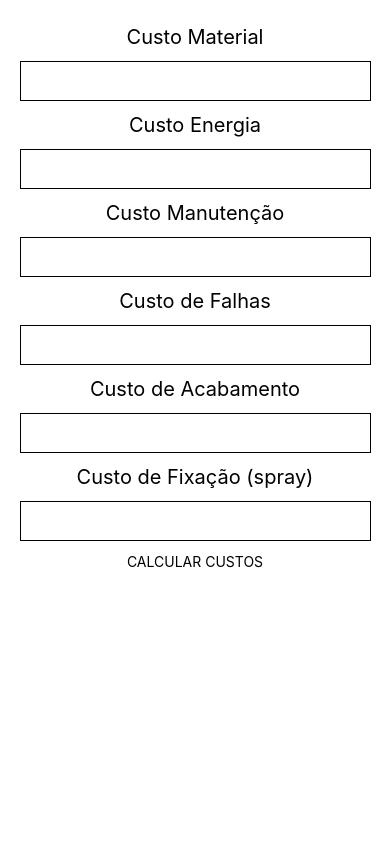
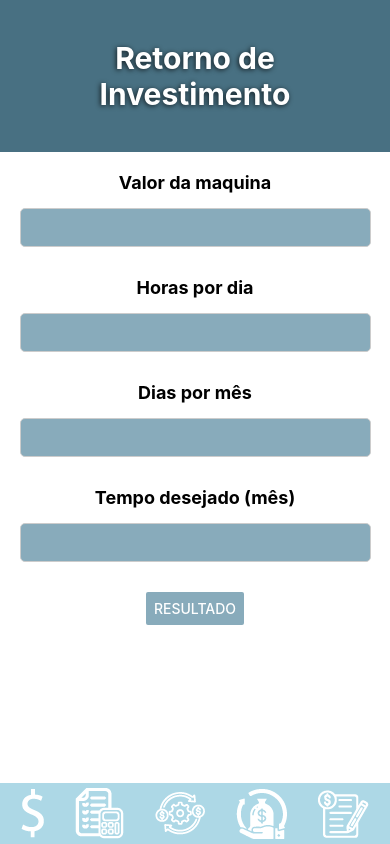
Before and after one commit to ICEI-PUC-Minas-PMV-ADS/ads-2024-1-e3-proj-mov-t8-pmv-ads-2024-1-e3-proj-printpro-wizard, a React Native app in the folder print-pro/: screen /PagRetorno in a window 390 px wide. Built offline with nearby package versions, Linux system fonts and the light colour scheme.

Commit message:
pagRetorno update

```diff
--- a/print-pro/App.js
+++ b/print-pro/App.js
@@ -16,22 +16,17 @@ const Stack = createNativeStackNavigator();
 export default function App() {
 
   return (
-    <Custo/>
-    // <NavigationContainer>
-    //   <Stack.Navigator initialRouteName="Login">
-    //     <Stack.Screen name="Login" component={Login} options={{headerShown: false}}/>
-    //     <Stack.Screen name="Cadastro" component={Cadastro} options={{headerShown: false}}/>
-    //     <Stack.Screen name="EsqueciSenha" component={EsqueciSenha} options={{headerShown: false}}/>
-    //     <Stack.Screen name="Custo" component={Custo} options={{headerShown: false}}/>
-    //     <Stack.Screen name="Resultados" component={Resultados} options={{headerShown: false}}/>
-    //     <Stack.Screen name="CalcDetalhado" component={CalcDetalhado} options={{headerShown: false}}/>
-    //     <Stack.Screen name="PagRetorno" component={PagRetorno} options={{headerShown: false}}/>
-    //     <Stack.Screen name="Orcamento" component={Orcamento} options={{headerShown: false}}/>
-    //   </Stack.Navigator>
-    // </NavigationContainer>
-  )
-
-
-
-
-}
+     <NavigationContainer>
+       <Stack.Navigator initialRouteName="Login">
+         <Stack.Screen name="Login" component={Login} options={{headerShown: false}}/>
+        <Stack.Screen name="Cadastro" component={Cadastro} options={{headerShown: false}}/>
+         <Stack.Screen name="EsqueciSenha" component={EsqueciSenha} options={{headerShown: false}}/>
+         <Stack.Screen name="Custo" component={Custo} options={{headerShown: false}}/>
+         <Stack.Screen name="Resultados" component={Resultados} options={{headerShown: false}}/>
+         <Stack.Screen name="CalcDetalhado" component={CalcDetalhado} options={{headerShown: false}}/>
+         <Stack.Screen name="PagRetorno" component={PagRetorno} options={{headerShown: false}}/>
+         <Stack.Screen name="Orcamento" component={Orcamento} options={{headerShown: false}}/>
+       </Stack.Navigator>
+     </NavigationContainer>
+  );
+};
--- a/print-pro/src/pages/PagRetorno.js
+++ b/print-pro/src/pages/PagRetorno.js
@@ -1,48 +1,96 @@
-import React from "react";
-import { View, Text, StyleSheet } from 'react-native';
+import React, { useState } from "react";
+import { View, Text, TextInput, StyleSheet, Button, ScrollView } from 'react-native';
+import Footer from './Footer/index';
 
 const PagRetorno = () => {
-  const results = [
-    { label: "Investmento A", value: calculateInvestmentA() },
-    { label: "Investmento B", value: calculateInvestmentB() },
-    { label: "Investmento C", value: calculateInvestmentC() },
-    { label: "Investmento D", value: calculateInvestmentD() },
-    { label: "Investmento E", value: calculateInvestmentE() },
-  ];
+  const [investmentA, setInvestmentA] = useState("");
+  const [investmentB, setInvestmentB] = useState("");
+  const [investmentC, setInvestmentC] = useState("");
+  const [investmentD, setInvestmentD] = useState("");
+  const [result, setResult] = useState(null);
+
+  const calculateResult = () => {
+    const a = parseFloat(investmentA) || 0;
+    const b = parseFloat(investmentB) || 0;
+    const c = parseFloat(investmentC) || 0;
+    const d = parseFloat(investmentD) || 0;
+    const calculatedResult = "R$" + (a / (b * c * d)).toFixed(2);
+    setResult(calculatedResult);
+  };
 
   return (
     <View style={styles.container}>
-      <Text style={styles.headerText}>Retorno de Investimento</Text>
-      {results.map((result, index) => (
-        <View key={index} style={styles.boxContainer}>
-          <Text style={styles.labelText}>{result.label}</Text>
-          <View style={styles.box}>
-            <Text style={styles.boxText}>{result.value}</Text>
+      <ScrollView contentContainerStyle={styles.scrollContainer}>
+        <Text style={styles.headerText}>Retorno de Investimento</Text>
+
+        <View style={styles.boxContainer}>
+          <Text style={styles.labelText}>Valor da maquina</Text>
+          <TextInput
+            style={styles.input}
+            value={investmentA}
+            onChangeText={setInvestmentA}
+            keyboardType="numeric"
+          />
+        </View>
+
+        <View style={styles.boxContainer}>
+          <Text style={styles.labelText}>Horas por dia</Text>
+          <TextInput
+            style={styles.input}
+            value={investmentB}
+            onChangeText={setInvestmentB}
+            keyboardType="numeric"
+          />
+        </View>
+
+        <View style={styles.boxContainer}>
+          <Text style={styles.labelText}>Dias por mês</Text>
+          <TextInput
+            style={styles.input}
+            value={investmentC}
+            onChangeText={setInvestmentC}
+            keyboardType="numeric"
+          />
+        </View>
+
+        <View style={styles.boxContainer}>
+          <Text style={styles.labelText}>Tempo desejado (mês)</Text>
+          <TextInput
+            style={styles.input}
+            value={investmentD}
+            onChangeText={setInvestmentD}
+            keyboardType="numeric"
+          />
+        </View>
+
+        <Button title="Resultado" onPress={calculateResult} color='#88ABBB'/>
+
+        {result !== null && (
+          <View style={styles.resultBox}>
+            <Text style={styles.resultText}>Resultado: {result}</Text>
           </View>
-        </View>
-      ))}
+        )}
+      </ScrollView>
+      <Footer />
     </View>
   );
 };
 
-const calculateInvestmentA = () => 400 * 0.15;
-const calculateInvestmentB = () => 200 * 0.25;
-const calculateInvestmentC = () => 300 * 1.1;
-const calculateInvestmentD = () => 400 * 1.5;
-const calculateInvestmentE = () => 500 / 2.0;
-
 const styles = StyleSheet.create({
   container: {
     flex: 1,
+    backgroundColor: 'white',
+  },
+  scrollContainer: {
+    flexGrow: 1,
+    justifyContent: 'flex-start',
     alignItems: 'center',
-    justifyContent: 'flex-start',
-    backgroundColor: 'white',
   },
   headerText: {
     fontSize: 30,
     fontWeight: 'bold',
     backgroundColor: '#487082',
-    padding: 20,
+    padding: 40,
     width: '100%',
     color: 'white',
     textAlign: 'center',
@@ -54,7 +102,7 @@ const styles = StyleSheet.create({
   boxContainer: {
     width: '90%',
     marginBottom: 20,
-    alignItems: 'center'
+    alignItems: 'center',
   },
   labelText: {
     fontSize: 18,
@@ -62,20 +110,30 @@ const styles = StyleSheet.create({
     color: 'black',
     marginBottom: 5
   },
-  box: {
+  input: {
     width: '100%',
     padding: 10,
+    margin: 10,
     backgroundColor: '#88ABBB',
-    borderColor: '#88ABBB',
+    borderColor: '#ccc',
+    borderWidth: 1,
+    borderRadius: 5,
+  },
+  resultBox: {
+    width: '50%',
+    padding: 15,
+    backgroundColor: '#487082',
+    borderColor: '#487082',
     borderWidth: 2,
     borderRadius: 5,
-    alignItems: 'center'
+    alignItems: 'center',
+    marginTop: 20,
   },
-  boxText: {
+  resultText: {
     fontSize: 19,
     fontWeight: 'bold',
-    color: 'black'
-  }
+    color: 'black',
+  },
 });
 
 export default PagRetorno;
```
